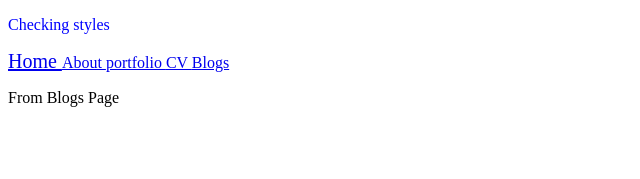
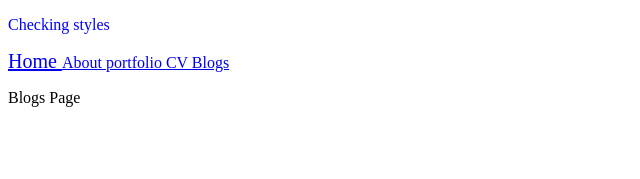
Before and after one commit to AkshaySR/portfolio, a Next.js app: page /blogs in a window 1280 px wide. Shown: the top 179 px of the page, without its empty margins (0-640 px from the left). Built offline with nearby package versions, Linux system fonts and the light colour scheme.

Commit message:
heading change

```diff
--- a/pages/blogs.js
+++ b/pages/blogs.js
@@ -5,7 +5,7 @@ class Blogs extends React.Component {
     render(){
         return (
             <BaseLayout>
-                <p>From Blogs Page</p>
+                <p>Blogs Page</p>
             </BaseLayout>
         )
     }
```
